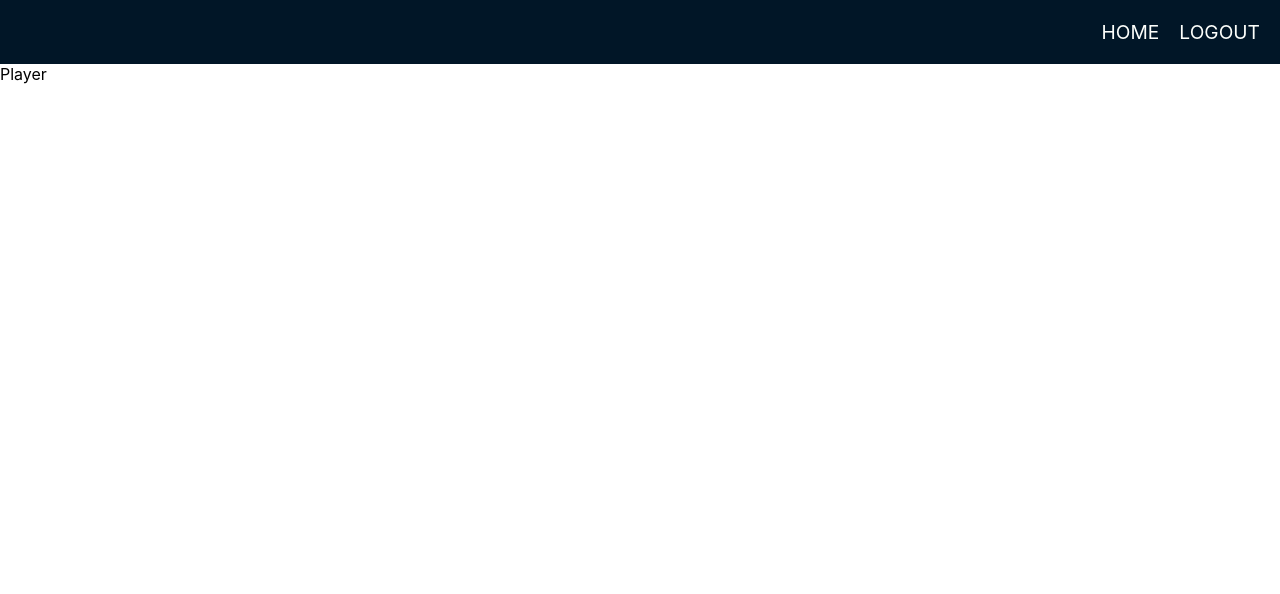
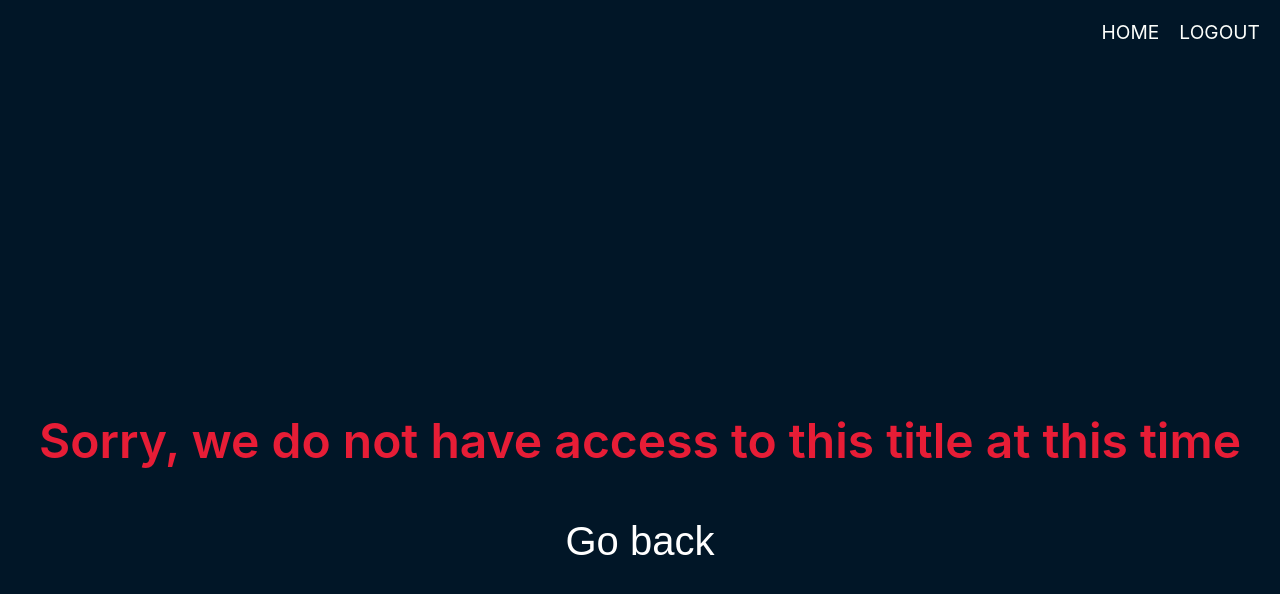
Before and after one commit to btwardy29/BetterSoftwareGroup, a React (Create React App) app: page /player in a window 1280 px wide. Shown: the top 594 px of the page. Built offline with nearby package versions, Linux system fonts and the light colour scheme; sample sign-in values are in the browser's storage.

Commit message:
add player

```diff
--- a/package.json
+++ b/package.json
@@ -16,6 +16,7 @@
     "react-dom": "^17.0.2",
     "react-hook-form": "^7.27.1",
     "react-icons": "^4.3.1",
+    "react-player": "^2.9.0",
     "react-router-dom": "^6.2.2",
     "react-scripts": "5.0.0",
     "styled-components": "^5.3.3",
--- a/src/API/index.ts
+++ b/src/API/index.ts
@@ -102,7 +102,6 @@ export default {
         function (data) {
           const json = JSON.parse(data);
           data = json;
-          console.log(data);
           return data;
         },
       ],
--- a/src/components/Home/List.tsx
+++ b/src/components/Home/List.tsx
@@ -17,7 +17,7 @@ const List: FC<ListData> = (props) => {
     <HomeElements>
       {props && props.data
         ? props.data.map((el) => {
-            const playVideo = (e: any) => {
+            const playVideo = (e: React.MouseEvent<HTMLElement>) => {
               let authToken = localStorage.getItem("authToken") as string;
               api
                 .getTrialPlayInfo(JSON.parse(authToken), el.Id)
--- a/src/components/Player/Player.tsx
+++ b/src/components/Player/Player.tsx
@@ -1,7 +1,27 @@
 import React, { FC } from "react";
+import ReactPlayer from "react-player";
+import { useStore } from "../../store";
+import { PlayeContainer } from "../../styles/Player.styles";
+import PlayerErrorHandler from "./PlayerErrorHandler";
 
 const Player: FC = () => {
-  return <div>Player</div>;
+  const { currentUrl } = useStore();
+  let acctualUrl = currentUrl;
+
+  return (
+    <PlayeContainer>
+      {currentUrl && acctualUrl ? (
+        <ReactPlayer
+          width={1280}
+          height={720}
+          url={`${acctualUrl}`}
+          controls={true}
+        />
+      ) : (
+        <PlayerErrorHandler text="Sorry, we do not have access to this title at this time"></PlayerErrorHandler>
+      )}
+    </PlayeContainer>
+  );
 };
 
 export default Player;
--- /dev/null
+++ b/src/components/Player/PlayerErrorHandler.tsx
@@ -0,0 +1,28 @@
+import React, { FC } from "react";
+import {
+  ErrorContainer,
+  ErrorText,
+  ErrorButton,
+} from "../../styles/Player.styles";
+import { useNavigate } from "react-router-dom";
+
+interface ErrorProps {
+  text: string;
+}
+
+const PlayerErrorHandler: FC<ErrorProps> = (props) => {
+  const navigate = useNavigate();
+
+  const handleBack = () => {
+    navigate("/home");
+  };
+
+  return (
+    <ErrorContainer>
+      <ErrorText>{props.text}</ErrorText>
+      <ErrorButton onClick={handleBack}>Go back</ErrorButton>
+    </ErrorContainer>
+  );
+};
+
+export default PlayerErrorHandler;
--- /dev/null
+++ b/src/styles/Player.styles.ts
@@ -0,0 +1,38 @@
+import styled from "styled-components";
+import ReactPlayer from "react-player";
+
+export const PlayeContainer = styled.div`
+  height: 100vh;
+  width: 100vw;
+  display: flex;
+  justify-content: center;
+  align-items: center;
+  background-color: #011627;
+`;
+
+export const ErrorContainer = styled.div`
+  display: flex;
+  flex-direction: column;
+  justify-content: space-around;
+  align-items: center;
+`;
+
+export const ErrorText = styled.p`
+  font-size: 3rem;
+  font-weight: 600;
+  color: #e71d36;
+`;
+
+export const ErrorButton = styled.button`
+  font-size: 2.5rem;
+  background-color: transparent;
+  border: none;
+  transition: all 0.5s;
+  color: #fff;
+  &:hover {
+    color: #011627;
+    background-color: #e71d36;
+    cursor: pointer;
+    border-radius: 15px;
+  }
+`;
```
Also changed, not shown: 1 other file (tests, documents, lock files or other folders).
